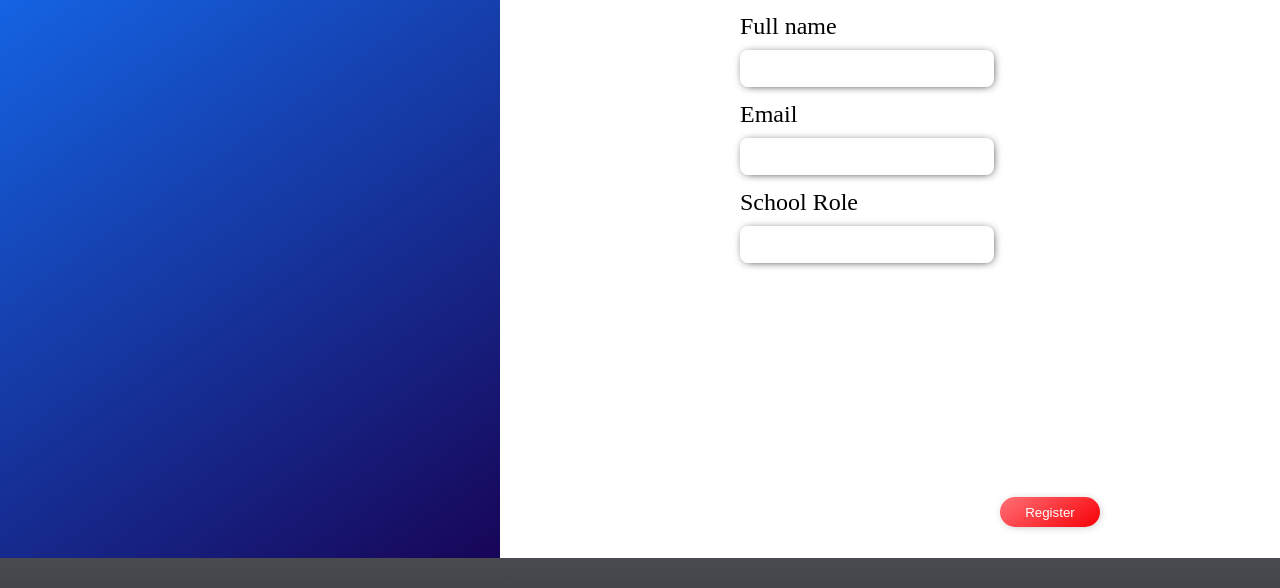
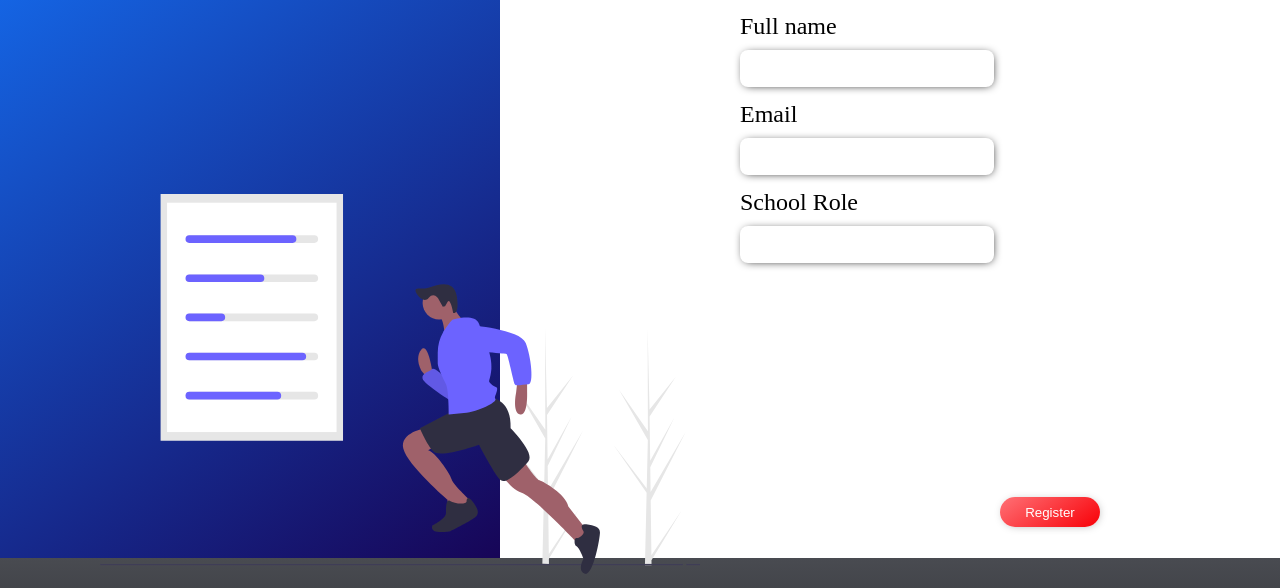
Before and after one commit to TAppPE/TApptest, a React app: page /signup in a window 1280 px wide. Shown: the part 212-800 px from the top of the page. Built offline with nearby package versions, Linux system fonts and the light colour scheme.

Commit message:
Update signupForm.css

```diff
--- a/src/components/Signup/signupForm.css
+++ b/src/components/Signup/signupForm.css
@@ -29,7 +29,7 @@
     background: url('../../assets/undraw_fitness_stats_sht6.svg');
     background-size: cover;
     z-index: 20;
-    eight: 380px;
+    height: 380px;
     width: 600px;
     display: flex;
     flex-direction: column;
```
